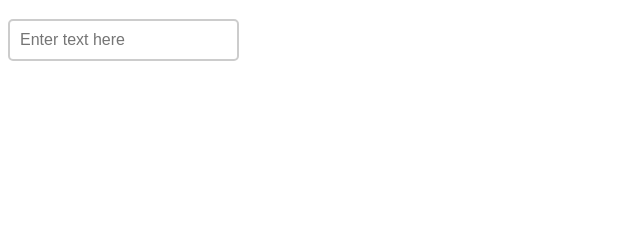
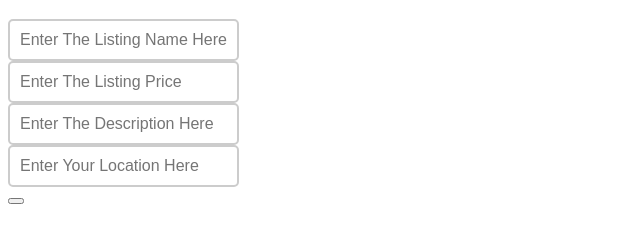
Before and after one commit to program-code-d/UltraFind, a website: page create_listing.html in a window 1280 px wide. Shown: the part 61-304 px from the top of the page, without its empty margins (0-640 px from the left). Drawn offline with Linux system fonts and the light colour scheme.

Commit message:
create a listing frontend ui working adding fetch request

```diff
--- a/create_listing.html
+++ b/create_listing.html
@@ -9,11 +9,37 @@
 
 <body>
     <h1>Create A Listing</h1>
-    <div id="Listing-name">
-        <input placeholder="Enter text here" class="input-style" type="text">
+    <div id="listing-name">
+        <input placeholder="Enter The Listing Name Here" class="input-style" type="text">
     </div>
+
+    <div id="listing-price">
+        <input placeholder="Enter The Listing Price" class="input-style" type="text">
+    </div>
+
+    <div id="listing-description">
+        <input placeholder="Enter The Description Here" class="input-style" type="text">
+    </div>
+
+    <div id="listing-location">
+        <input placeholder="Enter Your Location Here" class="input-style" type="text">
+    </div>
+ <button id="submit-buttton" onclick="createListing()"></button>
+
 
 </body>
 <link rel="stylesheet" href="CSS files/create_listing.css">
+<script>
+    function createListing()
+    {
+        let listingName = document.getElementById('listing-name');
+        let listingPrice = document.getElementById('listing-price');
+        let listingDescription = document.getElementById('listing-description');
+        let listingLocation = document.getElementById('listing-location');
+
+
+    }
+
+</script>
 
 </html>
```
